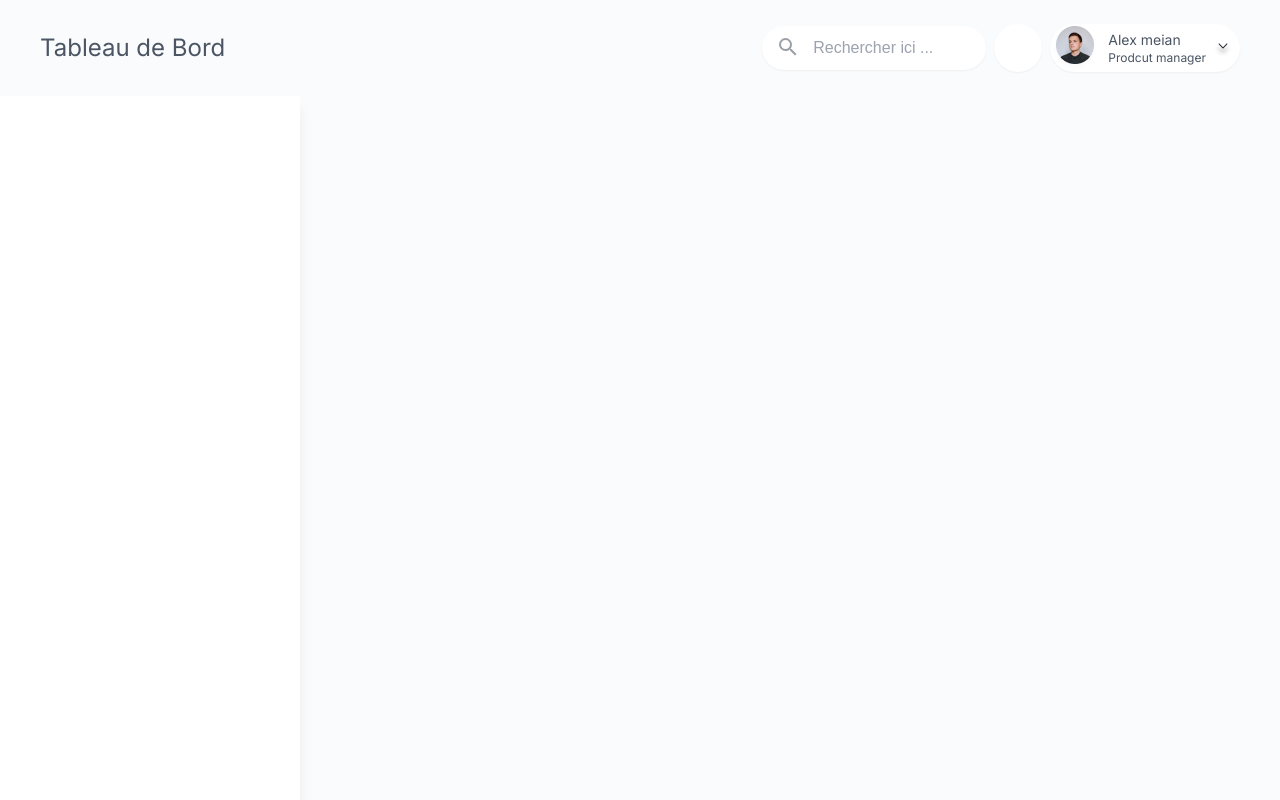
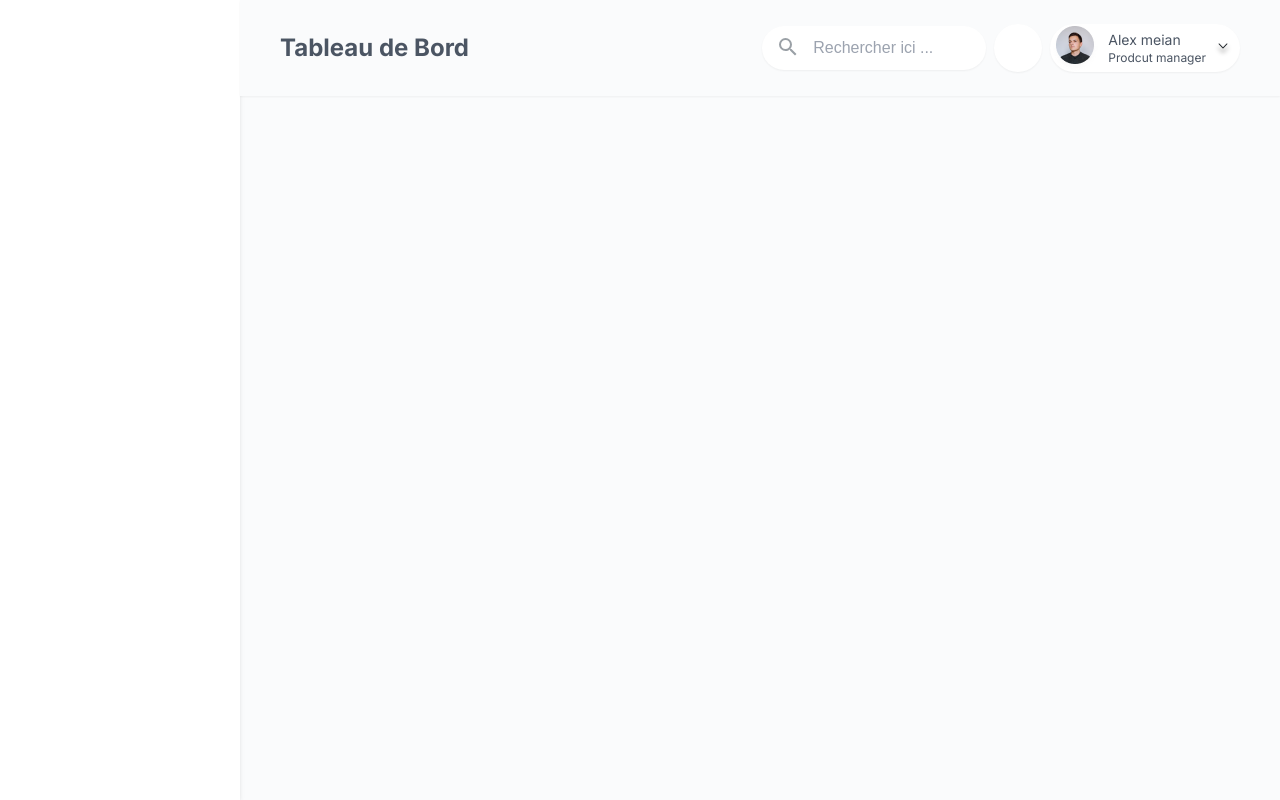
Before and after one commit to judilegend/gestion_mobileMoney, a Next.js app in the folder my-app/: page /dashboard in a window 1280 px wide. Built offline with nearby package versions, Linux system fonts and the light colour scheme.

Commit message:
style-navbar

```diff
--- a/my-app/src/app/dashboard/page.jsx
+++ b/my-app/src/app/dashboard/page.jsx
@@ -4,8 +4,8 @@ import Sidebar from "../../components/Sidebar";
 
 const page = () => {
   return (
-    <main className="">
-      <Navbar className="w-[80%]" />
+    <main className="flex flex-row-reverse">
+      <Navbar />
       <Sidebar />
     </main>
   );
--- a/my-app/src/components/Navbar.jsx
+++ b/my-app/src/components/Navbar.jsx
@@ -3,9 +3,9 @@ import SearchBar from "./SearchBar";
 
 const Navbar = () => {
   return (
-    <main className="w-full h-24 bg-[#FAFBFC] px-10 shadow-b-xl flex items-center justify-between">
+    <main className="w-full  h-24 bg-[#FAFBFC] px-10 shadow-sm flex items-center justify-between">
       <section>
-        <h1 className="text-gray-600 text-2xl">Tableau de Bord</h1>
+        <h1 className="text-gray-600 font-bold text-2xl">Tableau de Bord</h1>
       </section>
       <section className="flex gap-2 items-center">
         <div>
--- a/my-app/src/components/Sidebar.jsx
+++ b/my-app/src/components/Sidebar.jsx
@@ -1,7 +1,7 @@
 import React from "react";
 
 const Sidebar = () => {
-  return <main className="w-[300px] h-screen fixed bg-white shadow-lg"></main>;
+  return <main className="w-[300px] h-screen  bg-white shadow-md"></main>;
 };
 
 export default Sidebar;
```
Also changed, not shown: 1 other file (tests, documents, lock files or other folders).
